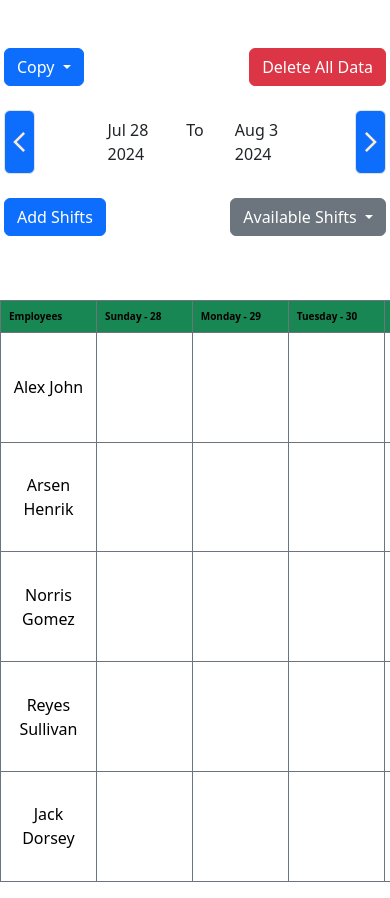
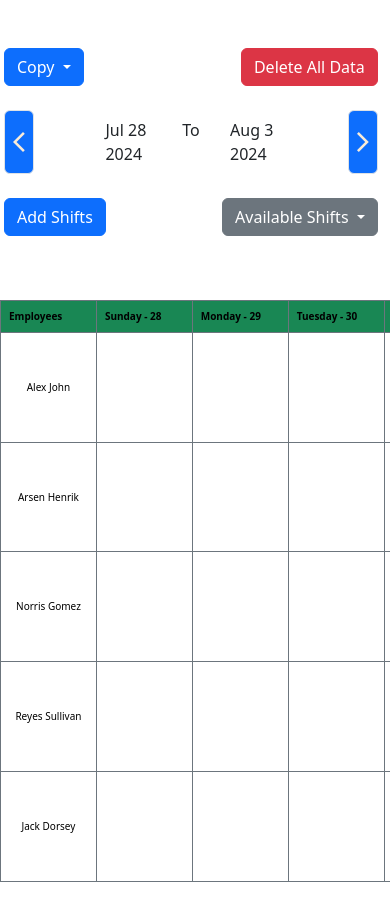
Before and after one commit to akshay-2410/Employee-Shift-Scheduler, a plain HTML site: page index.html in a window 390 px wide. Drawn offline with nearby package versions, Linux system fonts and the light colour scheme.

Commit message:
responsive_draft_4

```diff
--- a/index.html
+++ b/index.html
@@ -73,7 +73,7 @@
           </div>
         </div>
       </div>
-    <div class="header row p-2 mt-4">
+    <div class="header row p-2 pe-0 mt-4">
         <div class="mt-2 col-md-3 p-2 p-1   justify-content-between d-flex drp-dwn-list">
             <div class="dropdown">
                 <a class="btn btn-primary dropdown-toggle" href="#" role="button" data-bs-toggle="dropdown" aria-expanded="false">
@@ -128,7 +128,7 @@
         </div>
     </div>
 
-    <div class="table-section mt-5  overflow-auto">
+    <div class="table-section mt-5 overflow-auto">
         <table class="table table-bordered border border-secondary ">
             <thead>
                 <th class="bg-success" >Employees</th>
--- a/styles.css
+++ b/styles.css
@@ -6,9 +6,10 @@ html::-webkit-scrollbar{
     display: none;
 }
 
-html{
+html, body{
     overflow-x: hidden !important;
 }
+
 
 .drp-dwn-list{
     gap: 5%;
@@ -16,6 +17,7 @@ html{
 .header{
     overflow-x: hidden;
     padding: 0;
+    width: 102vw;
 }
 
 .toggle-week{
@@ -63,11 +65,15 @@ table{
     min-width: 768px;
 }
 
+.table-section{
+    width: 102vw;
+}
+
 @media screen and (max-width:768px) {
     .toggle-week{
         height: 10% !important;
     }
-    th{
+    table{
         font-size: 10px !important;
     }
 }
```
